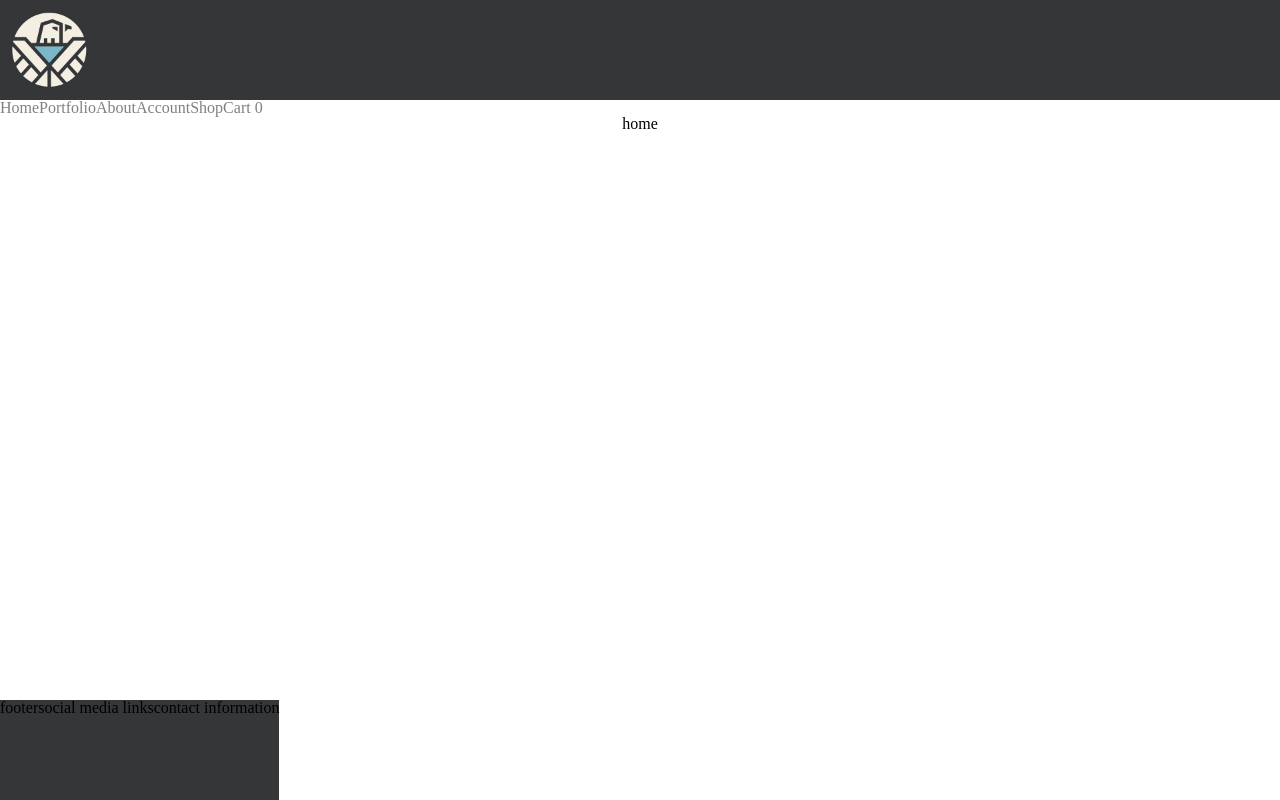
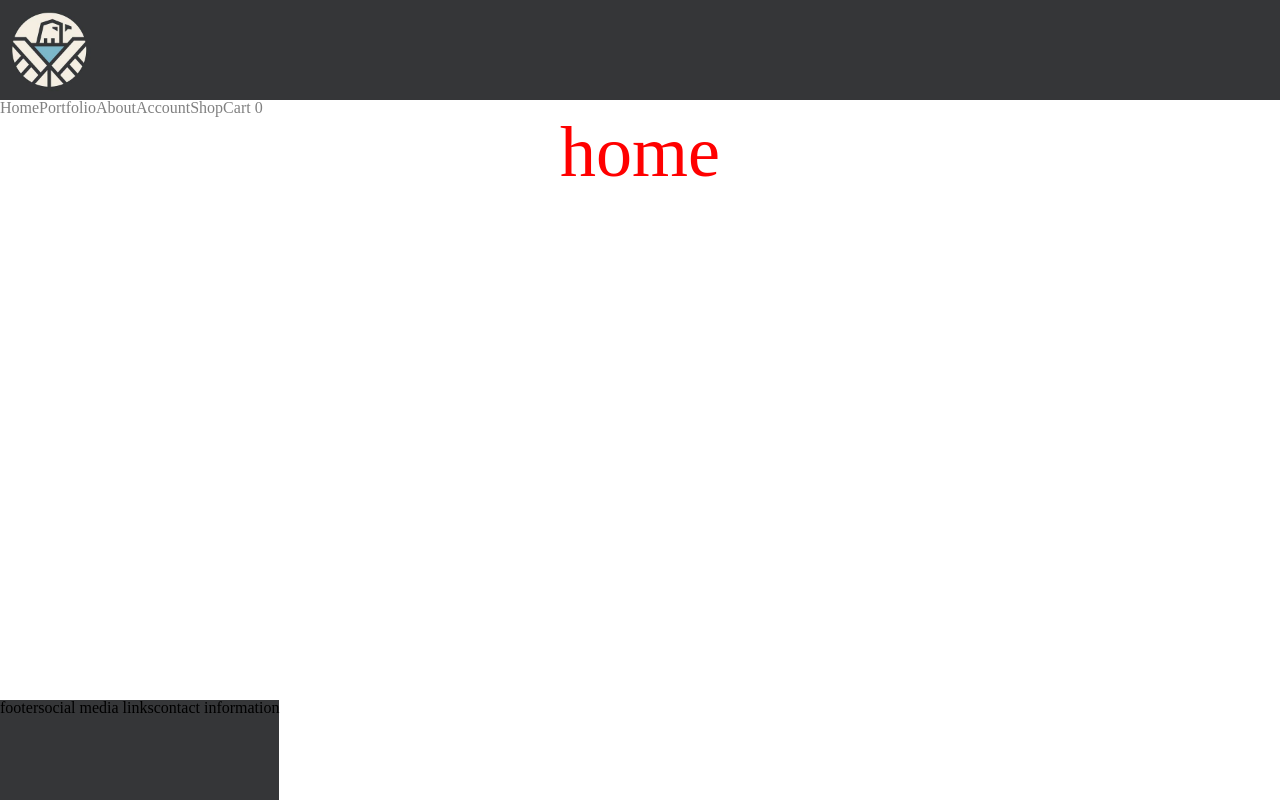
Before and after one commit to Besnuggs/OverrideFilmsClone, a React (Create React App) app: page /#/ in a window 1280 px wide. Built offline with nearby package versions, Linux system fonts and the light colour scheme; no server answers.

Commit message:
learning about component-styles

```diff
--- a/package.json
+++ b/package.json
@@ -18,7 +18,8 @@
     "react-stripe-checkout": "^2.6.3",
     "redux": "^4.0.0",
     "sessions": "0.0.2-7",
-    "stripe": "^6.12.1"
+    "stripe": "^6.12.1",
+    "styled-components": "^3.4.9"
   },
   "scripts": {
     "start": "react-scripts start",
--- a/src/components/dashboard/dashboard.js
+++ b/src/components/dashboard/dashboard.js
@@ -1,14 +1,24 @@
 import React, {Component} from 'react'
 import './dashboard.css'
+import styled from 'styled-components'
+
+const AppDiv = styled.div`
+    text-align: center;
+    color:red;
+    font-size: 72px;
+    `
 
 class Dashboard extends Component {
 
 
     render() {
+
         return (
+            <AppDiv>
             <div className="dashboard">
                 <h1>home</h1>
             </div>
+            </AppDiv>
           );
     }
 }
--- a/src/components/header/Header.js
+++ b/src/components/header/Header.js
@@ -5,6 +5,7 @@ import './header.css'
 import {connect} from 'react-redux'
 import axios from 'axios';
 import {addToShopCart} from '../../ducks/reducer'
+import styled from 'styled-components'
 
 class Header extends Component {
 
```
Also changed, not shown: 1 other file (tests, documents, lock files or other folders).
